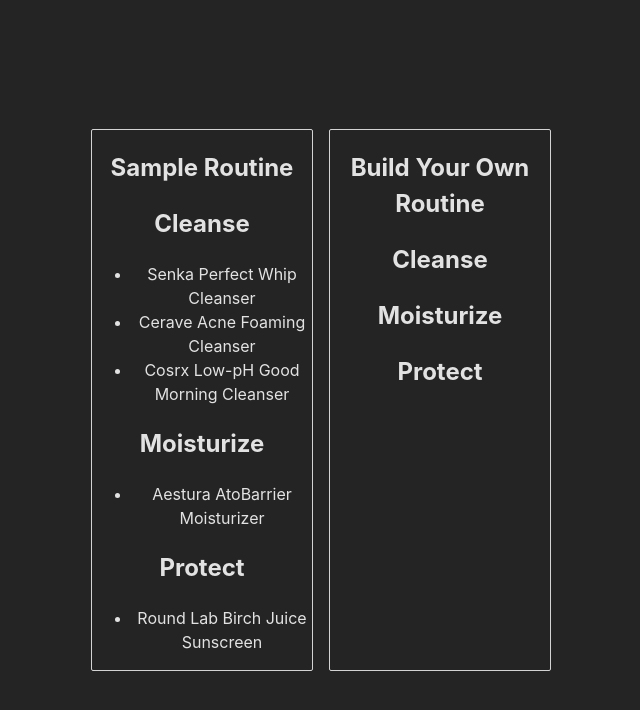
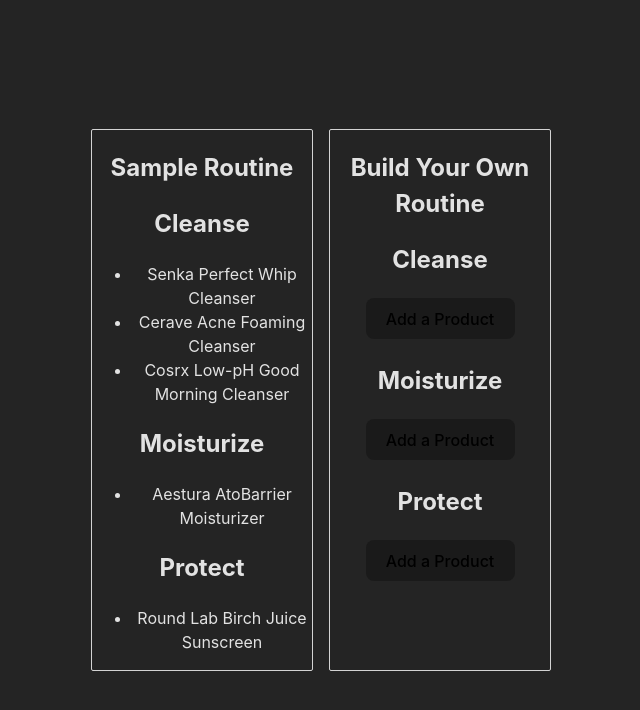
Before and after one commit to ejrojales/SkinCare101, a React (Vite) app in the folder vite-skincare/: page / in a window 1280 px wide. Shown: the top 710 px of the page, without its empty margins (319-959 px from the left). Built offline with nearby package versions, Linux system fonts and the light colour scheme.

Commit message:
add product button

```diff
--- a/vite-skincare/index.html
+++ b/vite-skincare/index.html
@@ -3,9 +3,10 @@
 
 <head>
   <meta charset="UTF-8" />
-  <link rel="icon" type="image/svg+xml" href="/vite.svg" />
   <meta name="viewport" content="width=device-width, initial-scale=1.0" />
-  <title>Vite + React</title>
+  <script src="https://ajax.googleapis.com/ajax/libs/jquery/3.6.3/jquery.min.js"></script>
+
+  <title>Skincare Builder</title>
 </head>
 
 <body>
--- a/vite-skincare/src/components/RoutineStep.jsx
+++ b/vite-skincare/src/components/RoutineStep.jsx
@@ -1,8 +1,15 @@
 import { StrictModeDroppable as Droppable } from "../helpers/StrictModeDroppable";
+import { useRef } from "react";
 import RoutineProduct from "./RoutineProduct";
 
 function RoutineStep({ sampleProducts, customProducts, step, routine }) {
+    const ref = useRef();
+    const handleClick = () => {
+        ref.current.classList.toggle('show-form')
+    }
 
+    // each droppableId needs to be unique
+    let dropId = routine + step;
     let stepProducts = [];
 
     if (routine === "Sample") {
@@ -12,9 +19,22 @@
                 sampleProducts[i][routine + step].forEach(product => {
                     stepProducts.push(product)
                 })
+            }
+        };
+        return (
+            <>
+                <h2>{step}</h2>
+                <Droppable droppableId={dropId}>
+                    {(provided) => (
+                        <section {...provided.droppableProps} ref={provided.innerRef}>
+                            <RoutineProduct products={stepProducts} />
+                            {provided.placeholder}
+                        </section>
+                    )}
+                </Droppable>
+            </>
 
-            }
-        }
+        );
     };
 
     if (routine === "Custom") {
@@ -26,19 +46,20 @@
                 })
             }
         }
-    };
 
-    // each droppableId needs to be unique
-    let dropId = routine + step;
         return (
             <>
                 <h2>{step}</h2>
                 <Droppable droppableId={dropId}>
-
                     {(provided) => (
                         <section {...provided.droppableProps} ref={provided.innerRef}>
-
                             <RoutineProduct products={stepProducts} />
+                            <section className="form">
+                                <li>
+                                    <button className="form-btn" name="name" value="Name" onClick={handleClick}>Add a Product </button>
+                                    <input className="hidden-form" type="text" name="nm" ref={ref}></input>
+                                </li>
+                            </section>
                             {provided.placeholder}
                         </section>
                     )}
@@ -46,6 +67,7 @@
             </>
 
         );
+    };
 }
 
 export default RoutineStep
--- a/vite-skincare/src/index.css
+++ b/vite-skincare/src/index.css
@@ -33,6 +33,18 @@
   min-height: 100vh;
 }
 
+.form {
+  float: left;
+  list-style: none;
+}
+
+.hidden-form {
+  visibility: hidden;
+}
+
+.show-form {
+  visibility: visible !important;
+}
 
 button {
   border-radius: 8px;
```
Lines whose indentation alone changed are shown as unchanged.
